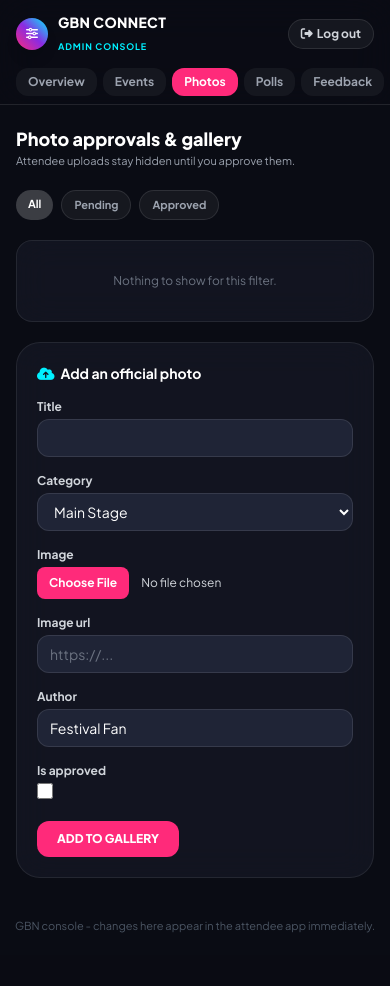
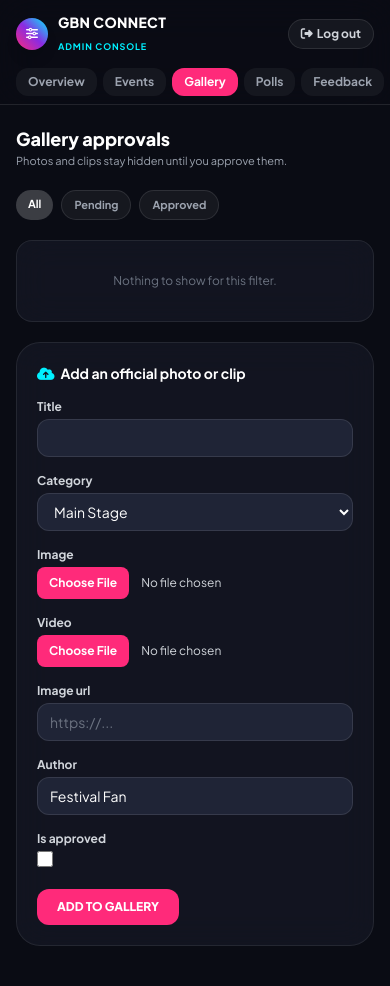
Before and after one commit to aaitcse/GBN-Nizampet, a Django app: page /console/gallery/ in a window 390 px wide. Shown: the top 986 px of the page. Before the commit the page ends 933 px from the top, so only its background shows below. Run offline with Django 5.2, Linux system fonts and the light colour scheme; the visitor is signed in with stand-in values (Sample User, id 1); data that the repository does not hold is empty; some libraries are stand-ins or nearby versions.

Commit message:
Gallery takes video as well as photos
Renames Photos to Gallery across the app and console, and lets the collection
hold short clips: one file picker on the phone routes an upload to the image
or video column by its type, grid tiles render a player with a play badge,
and the lightbox plays the clip instead of showing a still.

Attendee uploads are capped (10 MB photos, 25 MB clips, both settings) since
the web process handles them directly.

Fixes an upload bug found while testing: the name box is presented as
optional and the form has a default ready, but the field was required, so
leaving it blank failed the upload.

Co-Authored-By: Claude Opus 5 <noreply@anthropic.com>

```diff
--- a/config/settings.py
+++ b/config/settings.py
@@ -147,6 +147,10 @@ LOGGING = {
 DATA_UPLOAD_MAX_MEMORY_SIZE = 10 * 1024 * 1024
 FILE_UPLOAD_MAX_MEMORY_SIZE = 10 * 1024 * 1024
 
+# Caps on what an attendee can upload to the gallery.
+FEST_MAX_IMAGE_MB = int(os.environ.get("FEST_MAX_IMAGE_MB", 10))
+FEST_MAX_VIDEO_MB = int(os.environ.get("FEST_MAX_VIDEO_MB", 25))
+
 # Attendee submissions go live only after an organiser approves them.
 FEST_AUTO_APPROVE_PHOTOS = os.environ.get("FEST_AUTO_APPROVE_PHOTOS", "0") == "1"
 
--- a/festival/forms.py
+++ b/festival/forms.py
@@ -1,6 +1,9 @@
 """Forms for attendee submissions and the organiser console."""
 
+from pathlib import Path
+
 from django import forms
+from django.conf import settings
 
 from .models import Event, Feedback, Photo, Poll, PollOption
 
@@ -55,32 +58,79 @@ class PhotoForm(forms.ModelForm):
 
     class Meta:
         model = Photo
-        fields = ["title", "category", "image", "image_url", "author", "is_approved"]
+        fields = ["title", "category", "image", "video", "image_url", "author", "is_approved"]
         widgets = {
             "title": forms.TextInput(attrs={"class": INPUT}),
             "category": forms.Select(attrs={"class": INPUT}),
             "image": forms.ClearableFileInput(attrs={"class": FILE, "accept": "image/*"}),
+            "video": forms.ClearableFileInput(attrs={"class": FILE, "accept": "video/*"}),
             "image_url": forms.URLInput(attrs={"class": INPUT, "placeholder": "https://..."}),
             "author": forms.TextInput(attrs={"class": INPUT}),
             "is_approved": forms.CheckboxInput(attrs={"class": "w-4 h-4 accent-pink-500"}),
         }
 
 
+IMAGE_EXTENSIONS = {".jpg", ".jpeg", ".png", ".gif", ".webp", ".heic", ".heif"}
+VIDEO_EXTENSIONS = {".mp4", ".webm", ".mov", ".m4v"}
+
+
 class PhotoUploadForm(forms.ModelForm):
-    """Attendee-facing upload: a photo from their device, nothing else.
+    """Attendee upload: one file picker that takes a photo or a short clip.
 
-    Organisers can still add pictures by URL from the console; attendees at a
-    festival are holding a phone, so the file picker is the whole story.
+    A single field is the whole interaction on a phone - the file is routed to
+    the image or video column by its type. Organisers can still add pictures by
+    URL from the console.
     """
+
+    media = forms.FileField(
+        label="Photo or video",
+        error_messages={"required": "Pick a photo or video from your device first."},
+    )
 
     class Meta:
         model = Photo
-        fields = ["title", "category", "image", "author"]
+        fields = ["title", "category", "author"]
 
     def __init__(self, *args, **kwargs):
         super().__init__(*args, **kwargs)
-        self.fields["image"].required = True
-        self.fields["image"].error_messages["required"] = "Pick a photo from your device first."
+        # The name box is optional on the modal; clean_author supplies the
+        # default. Without this, leaving it blank fails the upload outright.
+        self.fields["author"].required = False
+
+    def clean_media(self):
+        upload = self.cleaned_data["media"]
+        extension = Path(upload.name).suffix.lower()
+
+        if extension in VIDEO_EXTENSIONS:
+            limit = getattr(settings, "FEST_MAX_VIDEO_MB", 25)
+            if upload.size > limit * 1024 * 1024:
+                raise forms.ValidationError(
+                    f"That clip is {upload.size // (1024 * 1024)} MB. Keep videos under {limit} MB."
+                )
+            self.media_kind = "video"
+            return upload
+
+        if extension in IMAGE_EXTENSIONS:
+            limit = getattr(settings, "FEST_MAX_IMAGE_MB", 10)
+            if upload.size > limit * 1024 * 1024:
+                raise forms.ValidationError(f"That photo is over {limit} MB. Try a smaller one.")
+            self.media_kind = "image"
+            return upload
+
+        raise forms.ValidationError(
+            "Pick a photo (jpg, png, heic) or a short video (mp4, webm, mov)."
+        )
+
+    def save(self, commit=True):
+        item = super().save(commit=False)
+        upload = self.cleaned_data["media"]
+        if self.media_kind == "video":
+            item.video = upload
+        else:
+            item.image = upload
+        if commit:
+            item.save()
+        return item
 
     def clean_title(self):
         return self.cleaned_data["title"].strip() or "Festival Capture"
--- a/festival/models.py
+++ b/festival/models.py
@@ -3,6 +3,7 @@
 from datetime import date, timedelta
 
 from django.conf import settings
+from django.core.validators import FileExtensionValidator
 from django.db import models
 from django.utils import timezone
 
@@ -159,7 +160,11 @@ class Bookmark(models.Model):
 
 
 class Photo(models.Model):
-    """A gallery image, either curated by the crew or submitted by an attendee."""
+    """A gallery item - a picture or a short clip - from the crew or an attendee.
+
+    The model keeps its original name so existing rows and URLs stay put; the
+    app calls this collection the Gallery.
+    """
 
     CATEGORY_CHOICES = [
         ("Stage", "Main Stage"),
@@ -170,6 +175,13 @@ class Photo(models.Model):
     title = models.CharField(max_length=160)
     category = models.CharField(max_length=20, choices=CATEGORY_CHOICES, default="Stage")
     image = models.ImageField(upload_to="gallery/", blank=True, null=True)
+    video = models.FileField(
+        upload_to="gallery/clips/",
+        blank=True,
+        null=True,
+        validators=[FileExtensionValidator(["mp4", "webm", "mov", "m4v"])],
+        help_text="Short clip: mp4 or webm play everywhere",
+    )
     image_url = models.URLField(blank=True)
     author = models.CharField(max_length=80, default="Festival Fan")
     is_approved = models.BooleanField(default=False)
@@ -183,9 +195,22 @@ class Photo(models.Model):
         return self.title
 
     @property
+    def is_video(self):
+        return bool(self.video)
+
+    @property
+    def media_url(self):
+        """What to play or show: the clip for a video, the still otherwise."""
+        return self.video.url if self.video else self.display_image
+
+    @property
     def display_image(self):
         if self.image:
             return self.image.url
+        if self.video:
+            # No frame grab without ffmpeg; the player shows its own first
+            # frame, and this only backs the grid tile.
+            return self.image_url or festival_banner()
         return self.image_url or (
             "https://images.unsplash.com/photo-1492684223066-81342ee5ff30"
             "?auto=format&fit=crop&w=600&q=80"
--- a/static/js/app.js
+++ b/static/js/app.js
@@ -163,7 +163,22 @@
 
     function openLightbox(card) {
         state.photo = card.dataset;
-        $("#lb-image").src = card.dataset.image;
+        const img = $("#lb-image");
+        const video = $("#lb-video");
+        const isVideo = card.dataset.kind === "video";
+
+        // Swap the player in for clips, and stop whatever was playing before.
+        video.pause();
+        img.classList.toggle("hidden", isVideo);
+        video.classList.toggle("hidden", !isVideo);
+        if (isVideo) {
+            video.src = card.dataset.media;
+            video.play().catch(() => {});
+        } else {
+            video.removeAttribute("src");
+            img.src = card.dataset.media;
+        }
+
         $("#lb-caption").textContent = card.dataset.title;
         $("#lb-author").textContent = "Uploaded by " + card.dataset.author;
         $("#lb-likes").textContent = card.dataset.likes;
@@ -186,6 +201,9 @@
     });
 
     $("#lb-close").addEventListener("click", () => {
+        const video = $("#lb-video");
+        video.pause();
+        video.removeAttribute("src");
         lightbox.classList.add("hidden");
         lightbox.classList.remove("flex");
     });
--- a/templates/console/base.html
+++ b/templates/console/base.html
@@ -41,7 +41,7 @@
             {% url 'festival:console_feedback' as u_feedback %}
             <a href="{{ u_overview }}" class="px-3 py-1.5 rounded-xl text-xs font-bold whitespace-nowrap transition {% if section == 'overview' %}bg-fest-accent text-white{% else %}bg-white/5 text-gray-400 hover:text-white{% endif %}">Overview</a>
             <a href="{{ u_events }}" class="px-3 py-1.5 rounded-xl text-xs font-bold whitespace-nowrap transition {% if section == 'events' %}bg-fest-accent text-white{% else %}bg-white/5 text-gray-400 hover:text-white{% endif %}">Events</a>
-            <a href="{{ u_gallery }}" class="px-3 py-1.5 rounded-xl text-xs font-bold whitespace-nowrap transition {% if section == 'gallery' %}bg-fest-accent text-white{% else %}bg-white/5 text-gray-400 hover:text-white{% endif %}">Photos</a>
+            <a href="{{ u_gallery }}" class="px-3 py-1.5 rounded-xl text-xs font-bold whitespace-nowrap transition {% if section == 'gallery' %}bg-fest-accent text-white{% else %}bg-white/5 text-gray-400 hover:text-white{% endif %}">Gallery</a>
             <a href="{{ u_polls }}" class="px-3 py-1.5 rounded-xl text-xs font-bold whitespace-nowrap transition {% if section == 'polls' %}bg-fest-accent text-white{% else %}bg-white/5 text-gray-400 hover:text-white{% endif %}">Polls</a>
             <a href="{{ u_feedback }}" class="px-3 py-1.5 rounded-xl text-xs font-bold whitespace-nowrap transition {% if section == 'feedback' %}bg-fest-accent text-white{% else %}bg-white/5 text-gray-400 hover:text-white{% endif %}">Feedback</a>
         </nav>
--- a/templates/console/gallery.html
+++ b/templates/console/gallery.html
@@ -3,8 +3,8 @@
 {% block console %}
 <div class="flex items-center justify-between gap-3">
     <div>
-        <h2 class="text-lg font-extrabold text-white">Photo approvals &amp; gallery</h2>
-        <p class="text-[11px] text-gray-400">Attendee uploads stay hidden until you approve them.</p>
+        <h2 class="text-lg font-extrabold text-white">Gallery approvals</h2>
+        <p class="text-[11px] text-gray-400">Photos and clips stay hidden until you approve them.</p>
     </div>
     {% if pending_count %}
     <span class="px-2.5 py-1 rounded-full bg-fest-gold/20 border border-fest-gold/40 text-fest-gold text-[11px] font-bold">
@@ -23,11 +23,17 @@
     {% for photo in photos %}
     <article class="glass-panel rounded-2xl overflow-hidden">
         <div class="relative">
+            {% if photo.is_video %}
+            <video src="{{ photo.media_url }}" class="w-full h-40 object-cover" controls preload="metadata" playsinline></video>
+            {% else %}
             <img src="{{ photo.display_image }}" alt="{{ photo.title }}" class="w-full h-40 object-cover">
+            {% endif %}
             <span class="absolute top-2 left-2 text-[9px] font-bold px-2 py-0.5 rounded-full {% if photo.is_approved %}bg-emerald-500/80 text-white{% else %}bg-fest-gold/90 text-black{% endif %}">
                 {% if photo.is_approved %}LIVE{% else %}PENDING{% endif %}
             </span>
-            <span class="absolute top-2 right-2 text-[9px] font-bold px-2 py-0.5 rounded-full bg-black/60 text-fest-cyan uppercase">{{ photo.get_category_display }}</span>
+            <span class="absolute top-2 right-2 text-[9px] font-bold px-2 py-0.5 rounded-full bg-black/60 text-fest-cyan uppercase">
+                {% if photo.is_video %}<i class="fa-solid fa-video mr-1"></i>{% endif %}{{ photo.get_category_display }}
+            </span>
         </div>
         <div class="p-3 space-y-2">
             <div>
@@ -63,7 +69,7 @@
 </div>
 
 <section class="glass-panel p-5 rounded-3xl space-y-4 max-w-2xl">
-    <h3 class="text-sm font-bold text-white"><i class="fa-solid fa-cloud-arrow-up text-fest-cyan mr-1.5"></i>Add an official photo</h3>
+    <h3 class="text-sm font-bold text-white"><i class="fa-solid fa-cloud-arrow-up text-fest-cyan mr-1.5"></i>Add an official photo or clip</h3>
     <form method="post" enctype="multipart/form-data" class="space-y-4">
         {% csrf_token %}
         <div class="grid sm:grid-cols-2 gap-4">
```
Also changed, not shown: festival/tests.py (+66 -2 lines), templates/public/app.html (+11 -10 lines), templates/public/partials/gallery_grid.html (+22 -13 lines), templates/public/partials/home.html (+6 -2 lines), README.md, festival/migrations/0006_photo_video.py (added).
